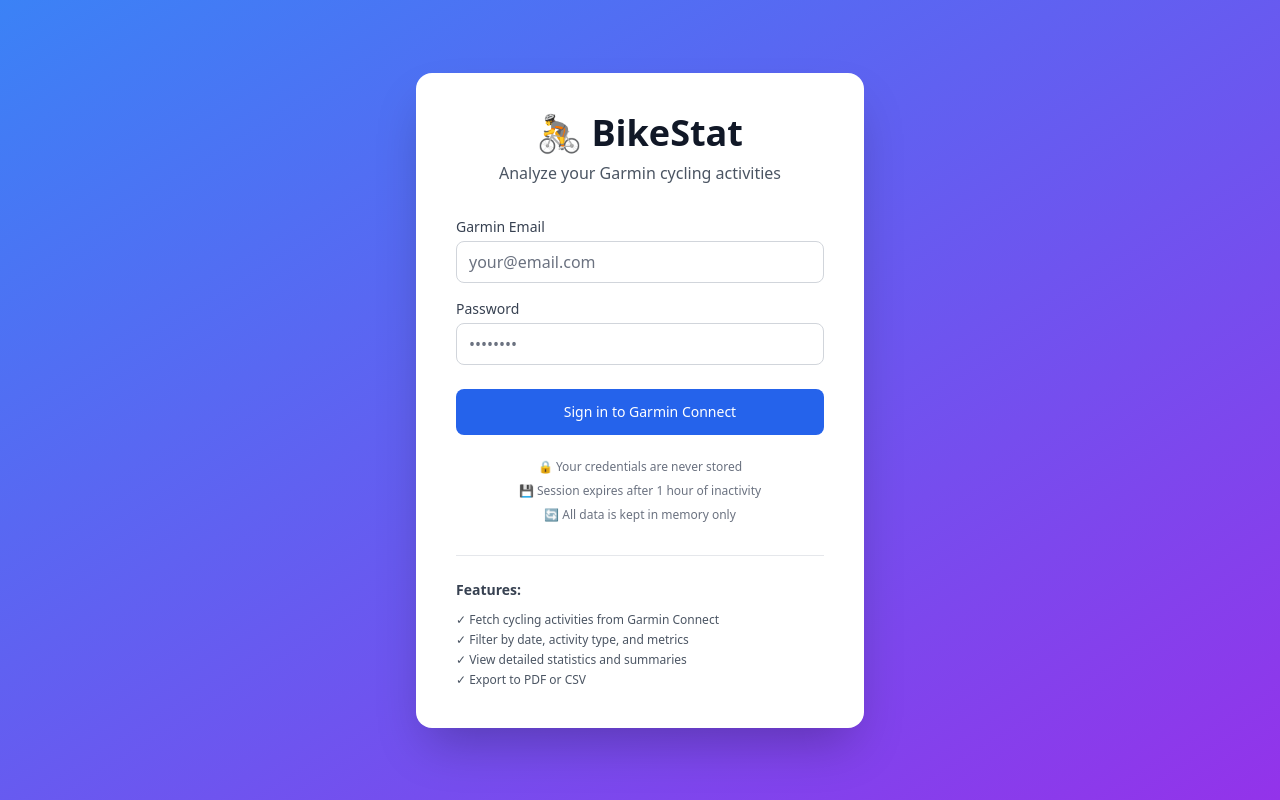
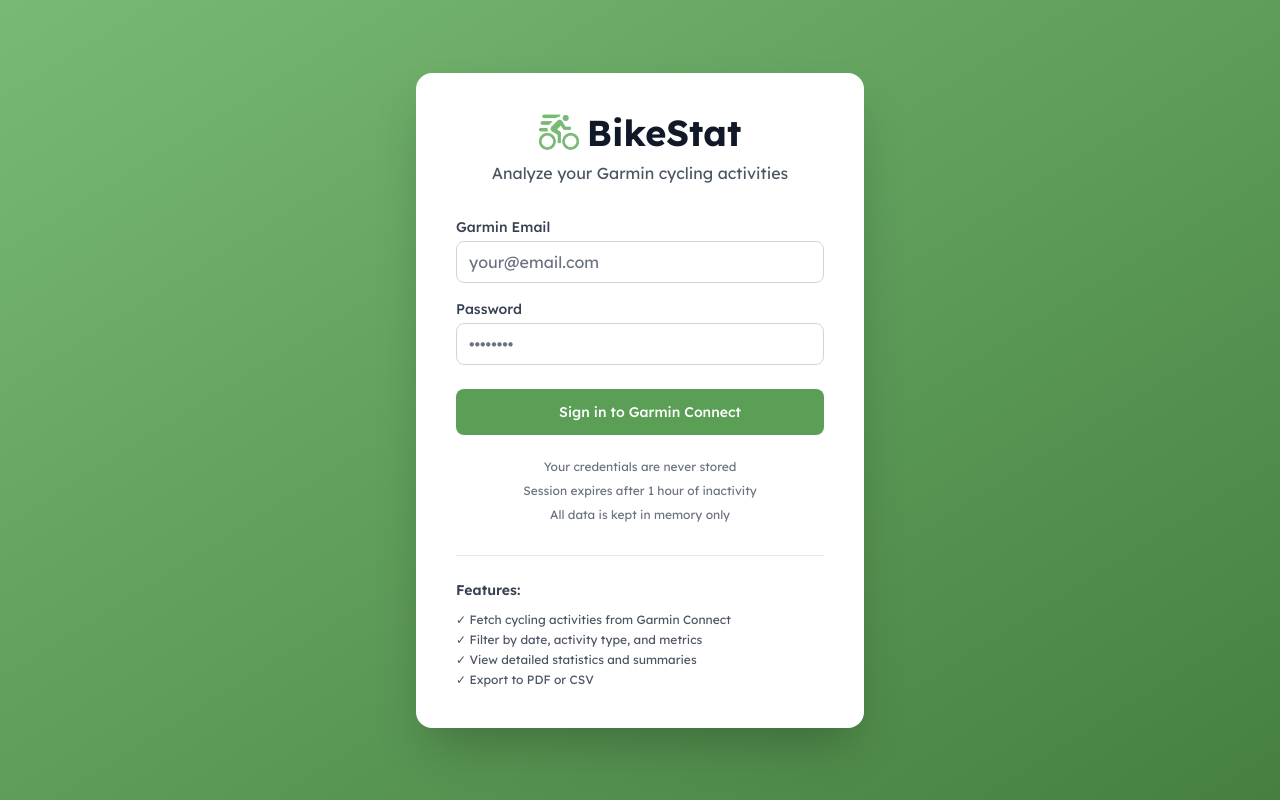
Before and after one commit to coppeti/bikestat, a FastAPI app: page / in a window 1280 px wide. Run offline with FastAPI, Linux system fonts and the light colour scheme; some libraries are stand-ins or nearby versions.

Commit message:
feat: Design improvements and bug fixes
Design enhancements:
- Add Lexend Deca font (Google Fonts)
- Implement brand color #78BA73 (green palette)
- Add favicon and brand icon (biker.png)
- Full-width layout on desktop
- Replace emojis with custom icon
- Remove icons from export buttons

Bug fixes:
- Fix Garmin API date format (YYYY-MM-DD required)

Files modified:
- backend/templates/base.html: Font, favicon, color config
- backend/templates/index.html: Brand color, icon, layout
- backend/templates/dashboard.html: Brand color, icon, full-width
- backend/services/garmin.py: Date format fix
- backend/static/: New assets (favicon.png, biker.png)

Visual changes:
- Login page: Green gradient background
- Dashboard: Green accent colors
- Buttons: Green primary color (#78BA73)
- Icons: Custom biker icon replaces emoji

```diff
--- a/backend/templates/base.html
+++ b/backend/templates/base.html
@@ -5,8 +5,41 @@
     <meta name="viewport" content="width=device-width, initial-scale=1.0">
     <title>{% block title %}BikeStat - Garmin Cycling Analytics{% endblock %}</title>
 
+    <!-- Favicon -->
+    <link rel="icon" type="image/png" href="/static/favicon.png">
+
+    <!-- Google Fonts - Lexend Deca -->
+    <link rel="preconnect" href="https://fonts.googleapis.com">
+    <link rel="preconnect" href="https://fonts.gstatic.com" crossorigin>
+    <link href="https://fonts.googleapis.com/css2?family=Lexend+Deca:wght@300;400;500;600;700&display=swap" rel="stylesheet">
+
     <!-- Tailwind CSS -->
     <script src="https://cdn.tailwindcss.com"></script>
+    <script>
+        tailwind.config = {
+            theme: {
+                extend: {
+                    fontFamily: {
+                        sans: ['Lexend Deca', 'system-ui', '-apple-system', 'sans-serif'],
+                    },
+                    colors: {
+                        'bikestat': {
+                            50: '#f2f9f1',
+                            100: '#e0f2de',
+                            200: '#c3e5bf',
+                            300: '#9dd298',
+                            400: '#78ba73',
+                            500: '#5a9f55',
+                            600: '#458041',
+                            700: '#376535',
+                            800: '#2f512d',
+                            900: '#284327',
+                        }
+                    }
+                }
+            }
+        }
+    </script>
 
     <!-- HTMX -->
     <script src="https://unpkg.com/htmx.org@2.0.4"></script>
@@ -16,6 +49,7 @@
 
     <style>
         [x-cloak] { display: none !important; }
+        body { font-family: 'Lexend Deca', sans-serif; }
     </style>
 
     {% block extra_head %}{% endblock %}
--- a/backend/templates/index.html
+++ b/backend/templates/index.html
@@ -3,11 +3,14 @@
 {% block title %}BikeStat - Login{% endblock %}
 
 {% block content %}
-<div class="min-h-screen flex items-center justify-center bg-gradient-to-br from-blue-500 to-purple-600 px-4">
+<div class="min-h-screen flex items-center justify-center bg-gradient-to-br from-bikestat-400 to-bikestat-600 px-4">
     <div class="max-w-md w-full space-y-8 bg-white p-10 rounded-2xl shadow-2xl">
         <!-- Logo/Header -->
         <div class="text-center">
-            <h1 class="text-4xl font-bold text-gray-900 mb-2">🚴 BikeStat</h1>
+            <h1 class="text-4xl font-bold text-gray-900 mb-2 flex items-center justify-center gap-2">
+                <img src="/static/biker.png" alt="BikeStat" class="w-10 h-10">
+                BikeStat
+            </h1>
             <p class="text-gray-600">Analyze your Garmin cycling activities</p>
         </div>
 
@@ -31,7 +34,7 @@
                         type="email"
                         required
                         autocomplete="email"
-                        class="appearance-none relative block w-full px-3 py-2 border border-gray-300 rounded-lg placeholder-gray-500 text-gray-900 focus:outline-none focus:ring-2 focus:ring-blue-500 focus:border-transparent transition"
+                        class="appearance-none relative block w-full px-3 py-2 border border-gray-300 rounded-lg placeholder-gray-500 text-gray-900 focus:outline-none focus:ring-2 focus:ring-bikestat-400 focus:border-transparent transition"
                         placeholder="your@email.com"
                     >
                 </div>
@@ -46,7 +49,7 @@
                         type="password"
                         required
                         autocomplete="current-password"
-                        class="appearance-none relative block w-full px-3 py-2 border border-gray-300 rounded-lg placeholder-gray-500 text-gray-900 focus:outline-none focus:ring-2 focus:ring-blue-500 focus:border-transparent transition"
+                        class="appearance-none relative block w-full px-3 py-2 border border-gray-300 rounded-lg placeholder-gray-500 text-gray-900 focus:outline-none focus:ring-2 focus:ring-bikestat-400 focus:border-transparent transition"
                         placeholder="••••••••"
                     >
                 </div>
@@ -55,7 +58,7 @@
             <div>
                 <button
                     type="submit"
-                    class="w-full flex justify-center py-3 px-4 border border-transparent text-sm font-medium rounded-lg text-white bg-blue-600 hover:bg-blue-700 focus:outline-none focus:ring-2 focus:ring-offset-2 focus:ring-blue-500 transition duration-150 ease-in-out"
+                    class="w-full flex justify-center py-3 px-4 border border-transparent text-sm font-medium rounded-lg text-white bg-bikestat-500 hover:bg-bikestat-600 focus:outline-none focus:ring-2 focus:ring-offset-2 focus:ring-bikestat-400 transition duration-150 ease-in-out"
                 >
                     <span class="htmx-indicator">
                         <svg class="animate-spin h-5 w-5 text-white" xmlns="http://www.w3.org/2000/svg" fill="none" viewBox="0 0 24 24">
@@ -69,9 +72,9 @@
 
             <!-- Info -->
             <div class="text-xs text-gray-500 text-center mt-4 space-y-2">
-                <p>🔒 Your credentials are never stored</p>
-                <p>💾 Session expires after 1 hour of inactivity</p>
-                <p>🔄 All data is kept in memory only</p>
+                <p>Your credentials are never stored</p>
+                <p>Session expires after 1 hour of inactivity</p>
+                <p>All data is kept in memory only</p>
             </div>
         </form>
 
```
Also changed, not shown: backend/templates/dashboard.html (+16 -13 lines), backend/static/biker.png (added), backend/static/favicon.png (added).
